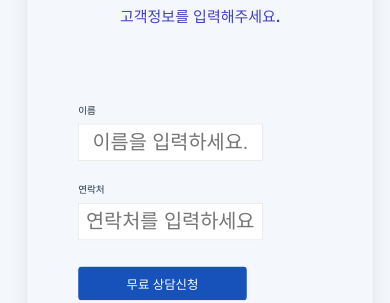
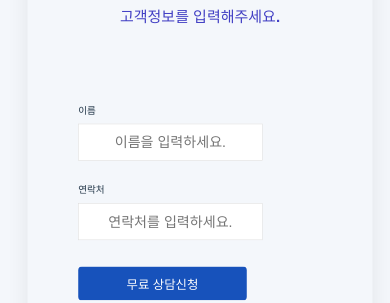
Before and after one commit to tara794600-bot/ziwon, a React (Vite) app: page / in a window 390 px wide. Shown: the part 3440-3743 px from the top of the page. Built offline with nearby package versions, Linux system fonts and the light colour scheme.

Commit message:
Update App.css

```diff
--- a/src/App.css
+++ b/src/App.css
@@ -862,7 +862,7 @@ margin-bottom: -50px;
 
 label
 {
-font-size: 100px;
+font-size: 200px;
 }
 
 
@@ -874,9 +874,9 @@ font-size: 100px;
   }
 
   input {
-    font-size: 35px;
+    font-size: 25px;
     height: 38px;
-    padding: 50px;
+    padding: 100px;
   }
 
   .롱메 {
```
